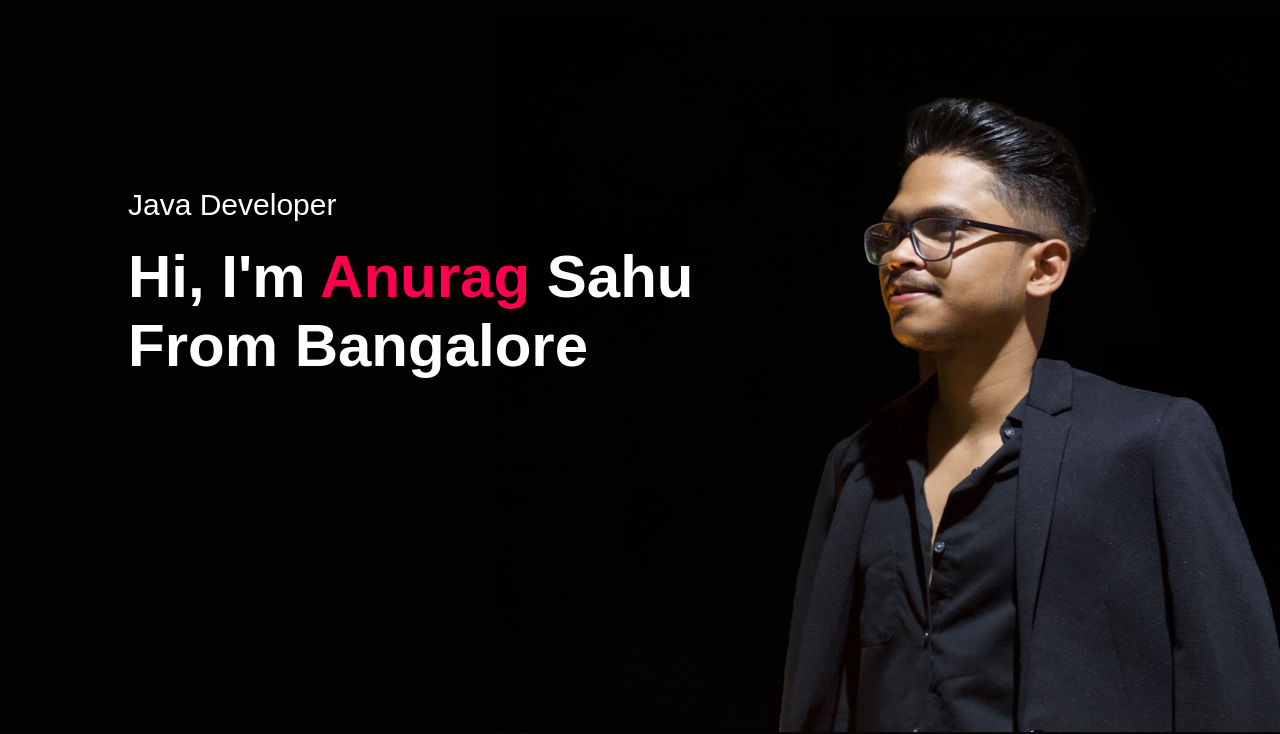
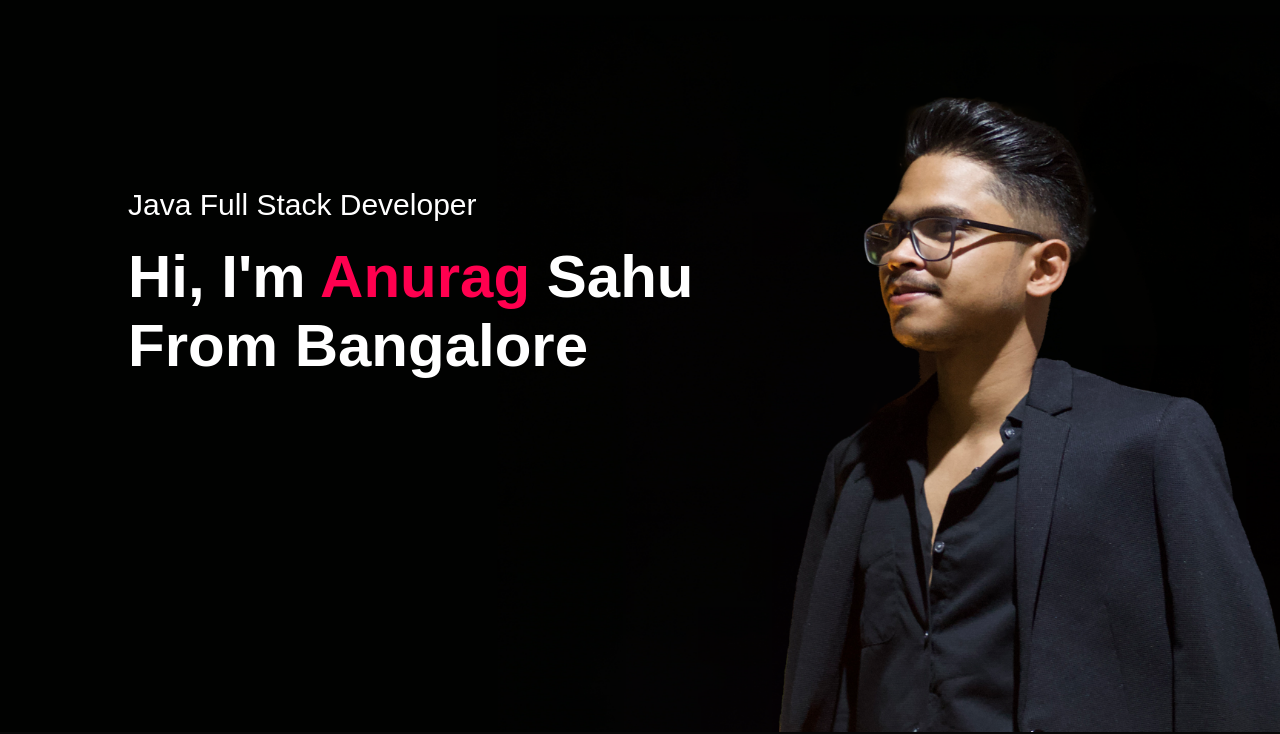
Before and after one commit to Anurag-Sahu-1751/Portfolio, a plain HTML site: page index.html in a window 1280 px wide. Shown: the part 68-802 px from the top of the page. Drawn offline with Linux system fonts and the light colour scheme.

Commit message:
Update index.html

```diff
--- a/index.html
+++ b/index.html
@@ -25,7 +25,7 @@
                 <i class="fa-solid fa-bars" onclick="openmenu()"></i>
             </nav>
             <div class="header-text">
-                <p>Java Developer</p>
+                <p>Java Full Stack Developer</p>
                 <h1>Hi, I'm <span>Anurag</span> Sahu<br>From Bangalore</h1>
             </div>
         </div>
```
